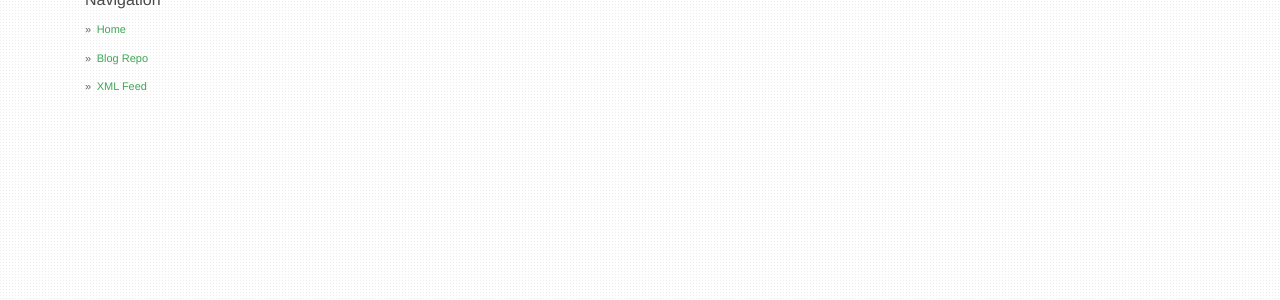
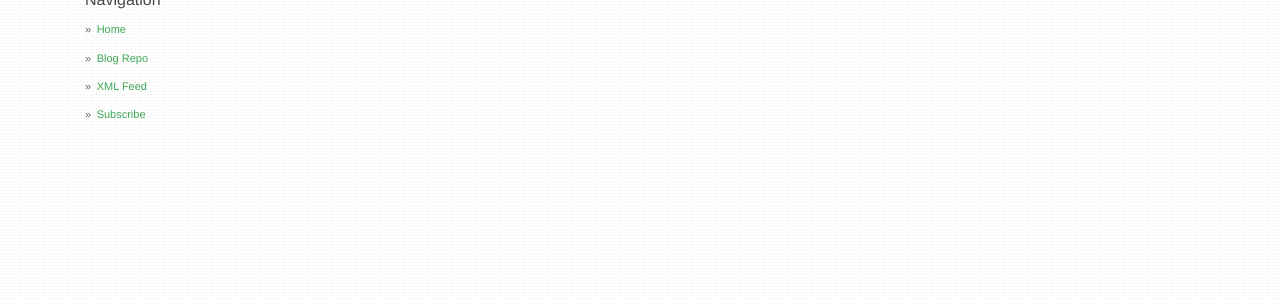
Before and after one commit to gmalette/gmalette.github.io-src, a Jekyll site: the page built from index.html, in a window 1280 px wide. Shown: the part 539-839 px from the top of the page. Built offline with Jekyll 4.4.1, drawn with Linux system fonts in a browser that asks for light colours; nearby versions of some CDN libraries; the list of posts is cut into pages by our own code.

Commit message:
Add Subscribe link in sidebar

```diff
--- a/_config.yml
+++ b/_config.yml
@@ -11,19 +11,21 @@ enableTags: true
 tagarray: []
 
 social:
-    - icon: "fa-twitter"
-      link: "https://twitter.com/gmalette"
-    - icon: "fa-github"
-      link: "https://github.com/gmalette"
+  - icon: "fa-twitter"
+    link: "https://twitter.com/gmalette"
+  - icon: "fa-github"
+    link: "https://github.com/gmalette"
 
 share:
   twitter_username: "gmalette"
 
 urls:
-    - text: "Blog Repo"
-      url: "https://github.com/gmalette/gmalette.github.io"
-    - text: "XML Feed"
-      url: "/feed.xml"
+  - text: "Blog Repo"
+    url: "https://github.com/gmalette/gmalette.github.io"
+  - text: "XML Feed"
+    url: "/feed.xml"
+  - text: "Subscribe"
+    url: "https://github.com/gmalette/gmalette.github.io#subscribe"
 
 url: "https://gmalette.github.io"
 baseurl: ""
```
